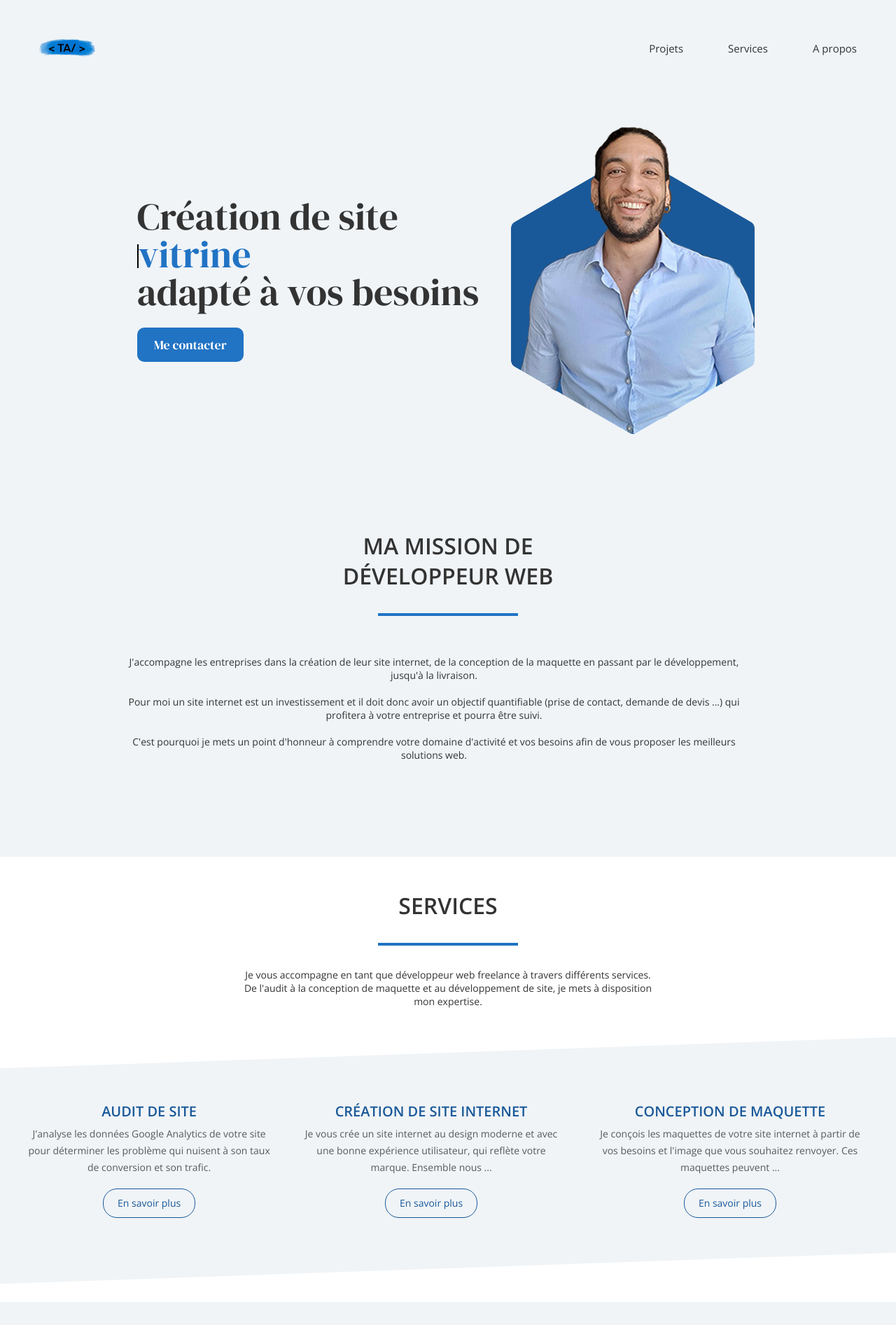
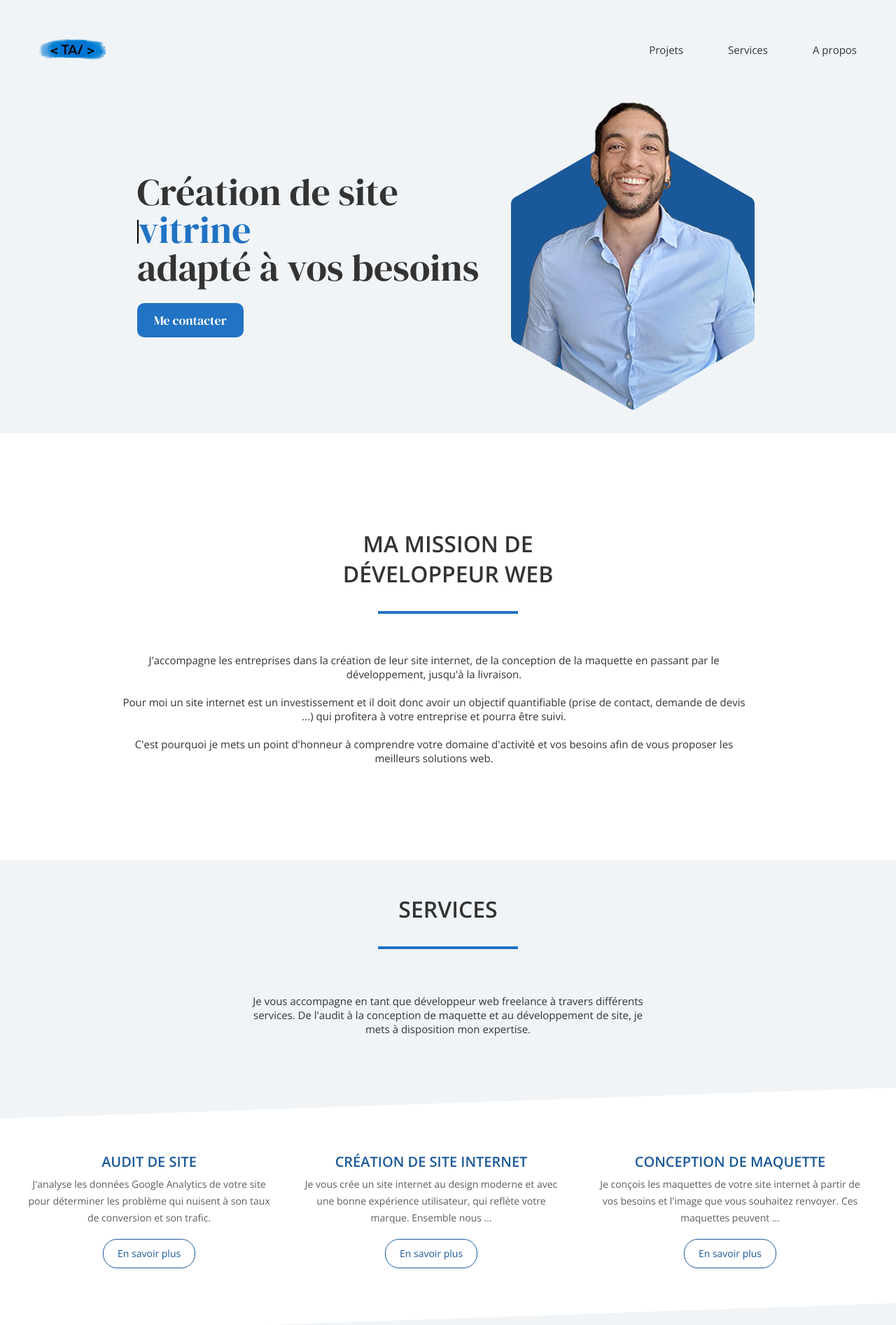
Before and after one commit to Lordyner/portfolio-dev, a Next.js app: page / in a window 1280 px wide. Shown: the top 1893 px of the page at 70% size. Built offline with nearby package versions, Linux system fonts and the light colour scheme.

Commit message:
Correct a few things

```diff
--- a/Components/Contact.module.css
+++ b/Components/Contact.module.css
@@ -1,5 +1,5 @@
 .contactSection {
-    padding: 2rem 1.5rem;
+    padding: 3rem 1.5rem;
 }
 
 .content {
@@ -42,7 +42,7 @@
 
 @media (min-width: 48rem) {
     .contactSection {
-        padding: 2rem 2.5rem;
+        padding: 5.5rem 2.5rem;
     }
 
     .fieldsContainer {
@@ -54,4 +54,14 @@
     .contactForm {
         gap: 3rem;
     }
+
+    .content {
+        gap: 4rem;
+    }
 }
+
+@media (min-width: 90rem) {
+    .contactForm {
+        width: 70%;
+    }
+}
--- a/Components/Footer.module.css
+++ b/Components/Footer.module.css
@@ -1,5 +1,5 @@
 .footer {
-    padding: 2rem 1.5rem;
+    padding: 3rem 1.5rem;
 }
 
 .content {
@@ -61,8 +61,8 @@
 }
 
 .circle {
-    width: .75rem;
-    height: .75rem;
+    width: .5rem;
+    height: .5rem;
     background-color: transparent;
     border-radius: 50%;
     border: 1px solid var(--darker-primary-color);
--- a/Components/Hero.module.css
+++ b/Components/Hero.module.css
@@ -1,8 +1,9 @@
 .heroContainer {
     display: flex;
     flex-direction: column;
-    padding: 0 1.5rem;
+    padding: 0 1.5rem 2rem 1.5rem;
     gap: 1.5rem;
+
 }
 
 .content {
@@ -92,7 +93,8 @@
 @media (min-width: 48rem) {
 
     .heroContainer {
-        padding: 0 2.5rem;
+        padding: 0 2.5rem 2rem 2.5rem;
+
     }
 
     .heroImg {
@@ -131,7 +133,8 @@
     }
 
     .heroContainer {
-        padding: 0 3.5rem;
+        padding: 0 3.5rem 2rem 3.5rem;
+
     }
 
 
@@ -151,6 +154,7 @@
         align-items: flex-start;
         justify-content: center;
         text-align: left;
+        gap: 2.5rem;
     }
 
     .heroImg {
--- a/Components/Mission.js
+++ b/Components/Mission.js
@@ -8,7 +8,7 @@ const Mission = () => {
 
     const { isLaptopResolution, isDesktopResolution } = useContext(GlobalContext);
     return (
-        <div className={`${classes.missionContainer} max-width`}>
+        <section className={`${classes.missionContainer} max-width`}>
             <div className={`${classes.wrapper} max-width`}>
                 <h2>Ma mission de<br /> développeur web</h2>
                 <div className={classes.content}>
@@ -22,7 +22,7 @@ const Mission = () => {
                     </div>
                 </div>
             </div>
-        </div>
+        </section>
     );
 };
 
--- a/Components/Mission.module.css
+++ b/Components/Mission.module.css
@@ -1,4 +1,5 @@
 .missionContainer {
+    background-color: var(--white);
     padding: 3.5rem 1.5rem;
 }
 
--- a/Components/Navbar.js
+++ b/Components/Navbar.js
@@ -15,6 +15,23 @@ const Navbar = () => {
     const { isMobileResolution } = useContext(GlobalContext);
     const { isMenuOpen, setIsMenuOpen } = useContext(GlobalContext);
     const { toggleMenu } = useContext(GlobalContext);
+
+    const variants = {
+        open: {
+            y: 0,
+            opacity: 1,
+            transition: {
+                y: { stiffness: 1000, velocity: -100 }
+            }
+        },
+        closed: {
+            y: 50,
+            opacity: 0,
+            transition: {
+                y: { stiffness: 1000 }
+            }
+        }
+    };
 
     return (
         <header className={`${classes.header}`}>
--- a/Components/Navbar.module.css
+++ b/Components/Navbar.module.css
@@ -81,7 +81,6 @@
     color: var(--black);
     font-size: 1.125rem;
     text-decoration: none;
-    font-family: 'DMSerifDisplay';
 }
 
 
@@ -155,14 +154,19 @@
     background-color: var(--black);
 }
 
+
+
 @media (min-width: 48rem) {
+    .logoImg {
+        width: 6rem;
+    }
 
     .hamburger {
         display: none;
     }
 
     .navbar {
-        padding: 2.5rem 2.5rem 5rem 2.5rem;
+        padding: 2.5rem;
     }
 
 }
@@ -175,18 +179,16 @@
     }
 
     .navbar {
-        padding: 3.5rem 3.5rem 6rem 3.5rem;
+        padding: 3.5rem;
     }
+
+
 
 }
 
 @media (min-width: 1440px) {
-    .navbar {
-        padding-bottom: 3rem;
-    }
 
-    .navWrapper {
-        padding-top: 3rem;
-        padding-bottom: 3rem;
+    .logoImg {
+        width: 8rem;
     }
 }
--- a/Components/Project.module.css
+++ b/Components/Project.module.css
@@ -1,5 +1,5 @@
 .projectSection {
-    padding: 2rem 1.5rem;
+    padding: 3rem 1.5rem;
 }
 
 .content {
@@ -48,7 +48,11 @@
     }
 
     .projectSection {
-        padding: 2rem 2.5rem;
+        padding: 5.5rem 2.5rem;
+    }
+
+    .content {
+        gap: 4rem;
     }
 }
 
--- a/Components/Services.js
+++ b/Components/Services.js
@@ -3,7 +3,7 @@ import classes from './Services.module.css';
 import Link from 'next/link';
 const Services = () => {
     return (
-        <div className={`${classes.container}`}>
+        <section className={`${classes.container}`}>
             <div className={`${classes.content} max-width`}>
                 <h2>Services</h2>
                 <p className={classes.description}>Je vous accompagne en tant que développeur web freelance à travers différents services. De l'audit à la conception de maquette et au développement de site, je mets à disposition mon expertise.</p>
@@ -34,7 +34,7 @@ const Services = () => {
                     </div>
                 </div>
             </div>
-        </div>
+        </section>
     );
 };
 
--- a/Components/Services.module.css
+++ b/Components/Services.module.css
@@ -1,5 +1,4 @@
 .container {
-    background-color: var(--white);
     text-align: center;
     padding: 3rem 1.5rem;
 }
@@ -28,9 +27,9 @@
 .services::after {
     content: '';
     position: absolute;
-    background-color: var(--background-color);
+    background-color: var(--white);
     inset: 0;
-    transform: skewY(-4deg);
+    transform: skewY(-2deg);
     z-index: -1;
 }
 
@@ -95,6 +94,12 @@
 
     .description {
         padding-bottom: 2rem;
+        max-width: 43.75rem;
+        align-self: center;
+    }
+
+    .content {
+        gap: 4rem;
     }
 
 
--- a/Components/Values.module.css
+++ b/Components/Values.module.css
@@ -1,5 +1,5 @@
 .valueSection {
-    padding: 2rem 1.5rem;
+    padding: 3rem 1.5rem;
     background-color: var(--white);
 }
 
@@ -44,7 +44,11 @@
     }
 
     .valueSection {
-        padding: 2rem 2.5rem;
+        padding: 5.5rem 2.5rem;
+    }
+
+    .content {
+        gap: 4rem;
     }
 
 }
--- a/styles/index.css
+++ b/styles/index.css
@@ -33,6 +33,8 @@
         --sidePadding: 2rem;
         --topAndBotPadding: 2rem;
     }
+
+
 }
 
 
@@ -46,6 +48,8 @@
         --sidePadding: 2rem;
         --topAndBotPadding: 2rem;
     }
+
+
 }
 
 
@@ -248,6 +252,10 @@ textarea {
 
 
 @media screen and (min-width: 48rem) {
+    body {
+        font-size: 0.9375rem;
+    }
+
     h2::after {
         margin-top: 2rem;
     }
@@ -260,4 +268,14 @@ textarea {
 
 @media screen and (min-width: 64rem) {}
 
-@media screen and (min-width: 90rem) {}
+@media screen and (min-width: 90rem) {
+    .primary-button {
+
+        padding: 1rem 2.5rem;
+        font-size: 1.25rem;
+    }
+
+    body {
+        font-size: 1rem;
+    }
+}
```
